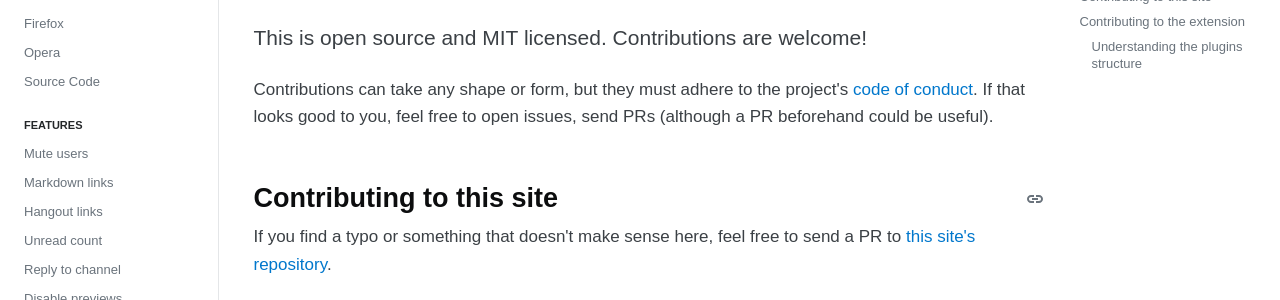
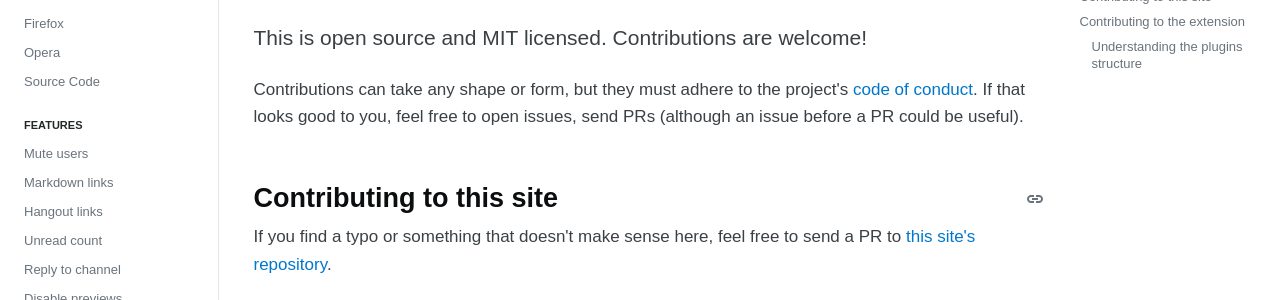
Before and after one commit to g3rv4/refined.chat, a Jekyll site: the page built from contribute.html, in a window 1280 px wide. Shown: the part 138-438 px from the top of the page. Built offline with Jekyll 4.4.1, drawn with Linux system fonts in a browser that asks for light colours.

Commit message:
ha, that line of a PR beforehand didn't make sense

```diff
--- a/contribute.html
+++ b/contribute.html
@@ -4,7 +4,7 @@ title: Contribute
 description: This is open source and MIT licensed. Contributions are welcome!
 ---
 
-<p class="stacks-copy">Contributions can take any shape or form, but they must adhere to the project's <a href="https://github.com/g3rv4/Taut/blob/master/CODE_OF_CONDUCT.md">code of conduct</a>. If that looks good to you, feel free to open issues, send PRs (although a PR beforehand could be useful).</p>
+<p class="stacks-copy">Contributions can take any shape or form, but they must adhere to the project's <a href="https://github.com/g3rv4/Taut/blob/master/CODE_OF_CONDUCT.md">code of conduct</a>. If that looks good to you, feel free to open issues, send PRs (although an issue before a PR could be useful).</p>
 
 <section class="stacks-section">
     {% header h2 | Contributing to this site %}
```
